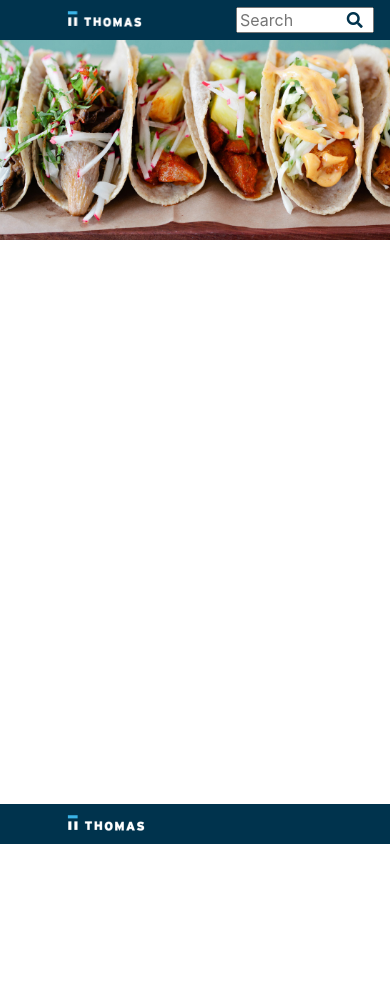
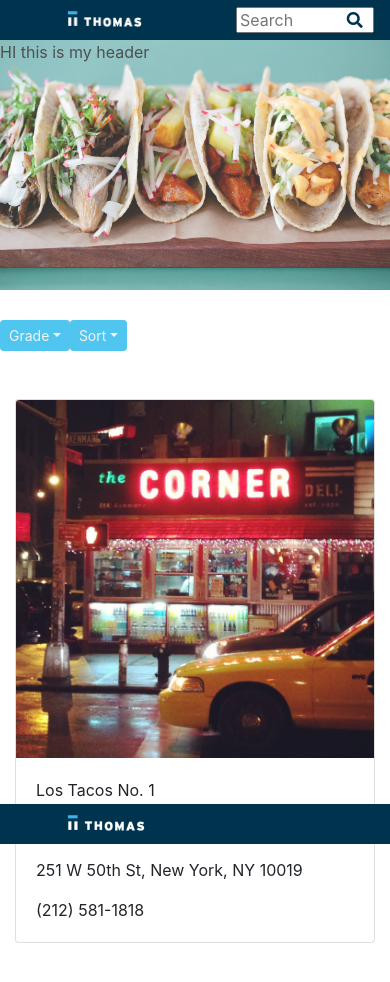
Before and after one commit to yosayon/nyc-eat-clean, a React (Create React App) app in the folder client-app/: page /restaurants in a window 390 px wide. Shown: the top 982 px of the page. Before the commit the page ends 844 px from the top, so only its background shows below. Built offline with nearby package versions, Linux system fonts and the light colour scheme.

Commit message:
added Card component for restaurants page, included specs for sample card for testing, added dropdown sort and filter buttons in restaurants component, aligned header image

```diff
--- /dev/null
+++ b/client-app/src/components/Card.jsx
@@ -0,0 +1,31 @@
+import React from 'react'
+import sample from '../images/homepage.jpg'
+const style = "height: 200px; width: 100%; display: block;"
+
+const Card = () => {
+  return(
+    <div className="album py-5 bg-light">
+      <div className="container">
+        <div className="row">
+          <div className="col-md-4">
+            <div className="card mb-4 box-shadow">
+              <img
+                className="card-img-top"
+                style={{style}}
+                src={sample}
+                data-holder-rendered="true"/>
+               <div className="card-body">
+                <p className="card-text">Los Tacos No. 1</p>
+                <p className="card-text">Mexican</p>
+                <p className="card-text">251 W 50th St, New York, NY 10019</p>
+                <p className="card-text">(212) 581-1818</p>
+               </div>
+              </div>
+            </div>
+          </div>
+        </div>
+      </div>
+  )
+}
+
+export default Card
--- a/client-app/src/components/Navbar.jsx
+++ b/client-app/src/components/Navbar.jsx
@@ -12,7 +12,7 @@
   render(){
     return(
       <nav className="navbar">
-        <a className="navbar-brand" href="#">
+        <a className="navbar-brand" href="/">
            <img className="thomas-logo" src={thomasLogo}/>
         </a>
         {this.state.location === "/restaurants" ?
--- a/client-app/src/pages/Restaurants.css
+++ b/client-app/src/pages/Restaurants.css
@@ -1,5 +1,5 @@
 .restaurants-page-container{
-  height: 650px;
+  height: 100%;
   display: flex;
   flex-flow: column;
 }
@@ -10,11 +10,12 @@
 
 .header-image-container{
   display: flex;
-  height: 200px;
-  background: no-repeat center/110% url('../images/restaurant-header.jpg');
+  height: 250px;
+  background: no-repeat center/100% url('../images/restaurant-header.jpg');
+  background-position-y: 65%;
+  opacity: 0.8;
 }
 
-#header-pic{
-  width: 100%;
-
+.restaurant-cards-container{
+  margin-top: 30px;
 }
--- a/client-app/src/pages/Restaurants.jsx
+++ b/client-app/src/pages/Restaurants.jsx
@@ -1,9 +1,8 @@
 import React, { Component } from 'react'
 import Navbar from '../components/Navbar'
 import Footer from '../components/Footer'
-import headerPic from '../images/restaurant-header.jpg'
+import Card from '../components/Card'
 import './Restaurants.css'
-
 
 export default class Restaurants extends Component{
   render(){
@@ -12,8 +11,37 @@
         <Navbar location={this.props.location}/>
         <div className="header-container">
           <div className="header-image-container">
+            HI this is my header
+          </div>
+        </div>
+        <div class="restaurant-cards-container">
 
+        <div class="sort-filter-container">
+          <div class="btn-group">
+            <button class="btn btn-info btn-sm dropdown-toggle " type="button" data-toggle="dropdown" aria-haspopup="true" aria-expanded="false" >
+          Grade
+            </button>
+              <div class="dropdown-menu">
+                <a class="dropdown-item" href="/">A</a>
+                <a class="dropdown-item" href="/">B</a>
+                <a class="dropdown-item" href="/">C</a>
+                <a class="dropdown-item" href="/">Z</a>
+                <a class="dropdown-item" href="/">Not Yet Graded</a>
+              </div>
           </div>
+          <div class="btn-group">
+            <button class="btn btn-info btn-sm dropdown-toggle" type="button" data-toggle="dropdown" aria-haspopup="true" aria-expanded="false">
+            Sort
+            </button>
+              <div class="dropdown-menu">
+                <a class="dropdown-item" href="/">Name</a>
+                <a class="dropdown-item" href="/">Cuisine</a>
+                <a class="dropdown-item" href="/">Borough</a>
+              </div>
+            </div>
+          </div>
+          <Card />
+
         </div>
         <Footer />
       </div>
```
